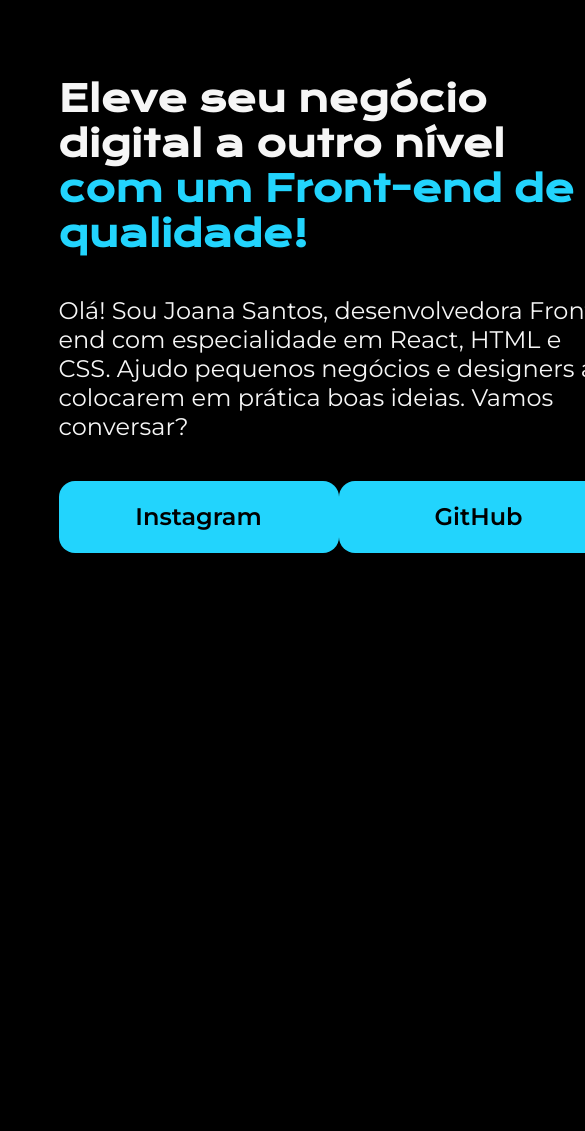
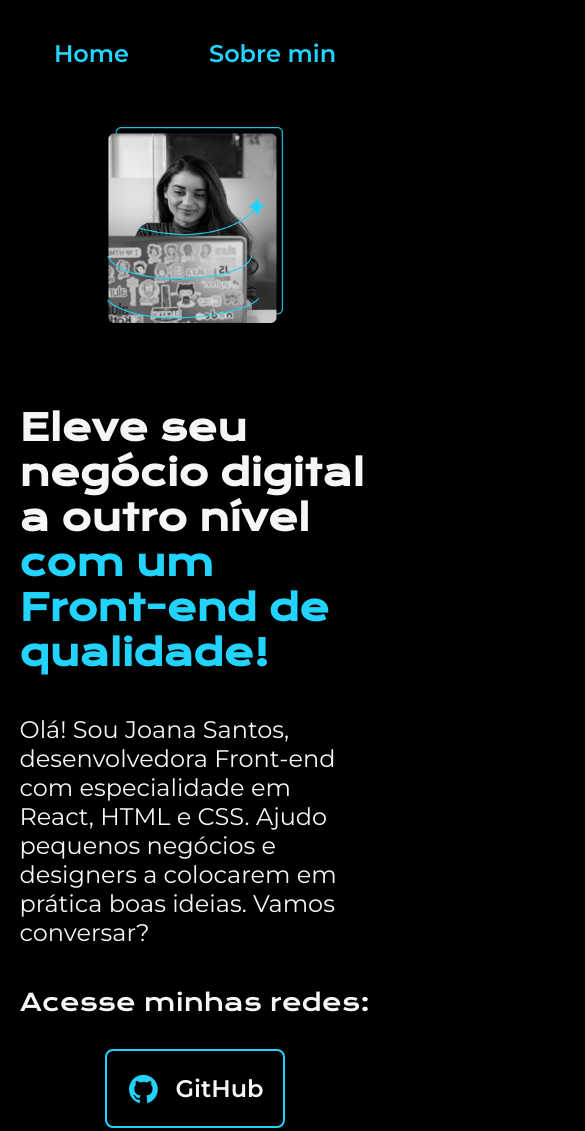
Before and after one commit to Renatocarvalhodev/Portifolio, a plain HTML site: page index.html in a window 390 px wide. Shown: the top 1131 px of the page, 585 px wide, since content can reach past the window. Before the commit the page ends 883 px from the top, so only its background shows below. Drawn offline with nearby package versions, Linux system fonts and the light colour scheme.

Commit message:
Aplicação de responsividade na página

```diff
--- a/index.html
+++ b/index.html
@@ -4,22 +4,40 @@
     <meta charset="UTF-8">
     <meta name="viewport" content="width=device-width, initial-scale=1.0">
     <title>Portifolio</title>
-    <link rel="stylesheet" href="style.css">
+    <link rel="stylesheet" href="./styles/style.css">
 </head>
 <body>
-    <header></header>
+    <header class="cabecalho">
+        <nav class="cabecalho__menu">
+            <a class="cabecalho__menu__link" href="index.html">Home</a>
+            <a class="cabecalho__menu__link" href="about.html">Sobre min</a>
+        </nav>
+    </header>
     <main class="apresentacao">
         <section class="apresentacao__conteudo">
             <h1 class="apresentacao__conteudo__titulo">Eleve seu negócio digital a outro nível <strong class="titulo-destaque">com um Front-end de qualidade!</strong>
             </h1>
             <p class="apresentacao__conteudo__texto">Olá! Sou Joana Santos, desenvolvedora Front-end com especialidade em React, HTML e CSS. Ajudo pequenos negócios e designers a colocarem em prática boas ideias. Vamos conversar?</p>
             <div class="apresentacao__links">
-                <a class="apresentacao__links__link" href="https://instagram.com/">Instagram</a>
-                <a class="apresentacao__links__link" href="https://github.com/">GitHub</a>
+                <h2 class="apresentacao__links__subtitulo">Acesse minhas redes:</h2>
+                <a class="apresentacao__links__navegacao" href="https://github.com/">
+                    <img src="./assets/github.png" alt="Logo do github">
+                    GitHub
+                </a>
+                <a class="apresentacao__links__navegacao" href="https://linkedin.com/">
+                    <img src="./assets/linkedin.png" alt="Logo do linkedin">
+                    Linkedin
+                </a>
+                <a class="apresentacao__links__navegacao" href="https://twitch.tv/">
+                    <img src="./assets/twitch.png" alt="Logo da twitch ">
+                    Twitch
+                </a>
             </div>
         </section>
-        <img src="imagem.png" alt="Foto da Joana Snatos programando">
+        <img class="apresentacao__imagem" src="./assets/Imagem.png" alt="Foto da Joana Snatos programando">
     </main>
-    <footer></footer>
+    <footer class="rodape">
+        <p>Desenvolvido por Renato Carvalho</p>
+    </footer>
 </body>
 </html>
--- a/style.css
+++ /dev/null
@@ -1,59 +0,0 @@
-@import url('https://fonts.googleapis.com/css2?family=Krona+One&family=Montserrat:ital,wght@0,100..900;1,100..900&display=swap');
-
-* {
-margin: 0px;
-padding: 0;
-}
-
-body {
-    box-sizing: border-box;
-    height: 100vh;
-    background-color: #000000;
-    color: #F6F6F6;
-}
-
-.titulo-destaque {
-    color: #22D4FD;
-}
-
-.apresentacao {
-    margin: 10% 15%;
-    display: flex;
-    align-items: center;
-    justify-content: space-between;
-}
-
-.apresentacao__conteudo {
-    width: 615px;
-    display: flex;
-    flex-direction: column;
-    gap: 40px;
-}
-
-.apresentacao__conteudo__titulo {
-    font-size: 36px;
-    font-family: "Krona One", sans-serif;
-}
-
-.apresentacao__conteudo__texto {
-    font-size: 24px;
-    font-family: "Montserrat", sans-serif;
-}
-
-.apresentacao__links {
-    display: flex;
-    justify-content: space-between ;
-}
-
-.apresentacao__links__link {
-    background-color: #22D4FD;
-    width: 280px;
-    text-align: center;
-    border-radius: 16px;
-    font-size: 24px;
-    padding: 21.5px 0;
-    text-decoration: none;
-    color: #000000;
-    font-family: "Montserrat", sans-serif;
-    font-weight: 600;
-}
--- /dev/null
+++ b/styles/style.css
@@ -0,0 +1,141 @@
+@import url('https://fonts.googleapis.com/css2?family=Krona+One&family=Montserrat:ital,wght@0,100..900;1,100..900&display=swap');
+
+:root {
+    --cor-primaria: #000000;
+    --cor-secundaria: #F6F6F6;
+    --cor-tercearia: #22D4FD;
+    --cor-hover: #272727;
+
+    --fonte-primaria: "Krona One", sans-serif;
+    --fonte-secundaria: "Montserrat", sans-serif;
+}
+
+* {
+    margin: 0;
+    padding: 0;
+}
+
+html {
+    height: 100%;
+}
+
+body {
+    box-sizing: border-box;
+    background-color: var(--cor-primaria);
+    color: var(--cor-secundaria);
+}
+
+.cabecalho {
+   padding: 2% 0% 0% 15% ;
+}
+
+.cabecalho__menu {
+    display: flex;
+    gap: 80px;
+}
+
+.cabecalho__menu__link {
+    font-family: var(--fonte-secundaria);
+    font-size: 1.5rem;
+    font-weight: 600;
+    color: var(--cor-tercearia);
+    text-decoration: none;
+}
+
+.apresentacao {
+    padding: 5% 15%;
+    display: flex;
+    align-items: center;
+    justify-content: space-between;
+    gap: 82px;
+}
+
+.apresentacao__conteudo {
+    width: 50%;
+    display: flex;
+    flex-direction: column;
+    gap: 40px;
+}
+
+.apresentacao__conteudo__titulo {
+    font-size: 2.25rem;
+    font-family: var(--fonte-primaria);
+}
+
+.titulo-destaque {
+    color: var(--cor-tercearia);
+}
+
+.apresentacao__conteudo__texto {
+    font-size: 1.5rem;
+    font-family: var(--fonte-secundaria);
+}
+
+.apresentacao__links {
+    display: flex;
+    flex-direction: column;
+    justify-content: space-between ;
+    align-items: center;
+    gap: 32px;
+}
+
+.apresentacao__links__subtitulo {
+    font-family: var(--fonte-primaria);
+    font-weight: 400;
+    font-size: 1.5rem;
+}
+
+.apresentacao__links__navegacao {
+    display: flex;
+    justify-content: center;
+    align-items: center;
+    gap: 16px;
+    border: 2px solid var(--cor-tercearia);
+    width: 50%;
+    text-align: center;
+    border-radius: 8px;
+    font-size: 1.5rem;
+    padding: 21.5px 0;
+    text-decoration: none;
+    color: var(--cor-secundaria);
+    font-family: var(--fonte-secundaria);
+    font-weight: 600;
+}
+
+.apresentacao__links__link:hover {
+    cursor: pointer;
+    background-color: var(--cor-hover);
+}
+
+.apresentacao__imagem {
+    width:50%;
+}
+
+.rodape {
+    padding: 24px;
+    color: var(--cor-primaria);
+    background-color: var(--cor-tercearia);
+    text-align: center;
+    font-family: var(--fonte-secundaria);
+    font-size: 1.5rem;
+    font-weight: 400;
+}
+
+@media (max-width: 1200px) {
+    .cabecalho {
+        padding: 10%;
+    }
+
+    .cabecalho__menu {
+        justify-content: center;
+    }
+
+    .apresentacao {
+        flex-direction: column-reverse;
+        padding: 5%;
+    }
+
+    .apresentacao__conteudo {
+        width: auto;
+    }
+}
```
Also changed, not shown: about.html (added, +33 -0 lines), assets/Imagem.png (renamed from Imagem.png), assets/github.png (added), assets/html.png (renamed from html.png), assets/instagram.png (added), assets/linkedin.png (added), assets/twitch.png (added), assets/twitter-novo.png (added), assets/twitter.png (added).
